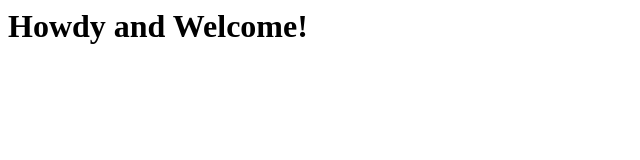
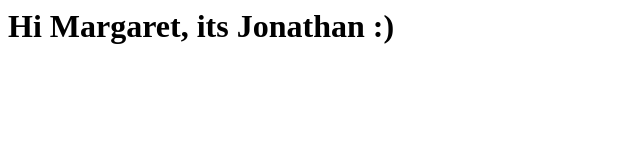
Before and after one commit to craseja25/craseccp01, a plain HTML site: page index.html in a window 1280 px wide. Shown: the whole page, without its empty margins (0-640 px from the left). Drawn offline with Linux system fonts and the light colour scheme.

Commit message:
maggiecommit

```diff
--- a/index.html
+++ b/index.html
@@ -6,6 +6,6 @@
     <title>Document</title>
 </head>
 <body>
-    <h1>Howdy and Welcome!</h1>
+    <h1>Hi Margaret, its Jonathan :)</h1>
 </body>
 </html>
```
